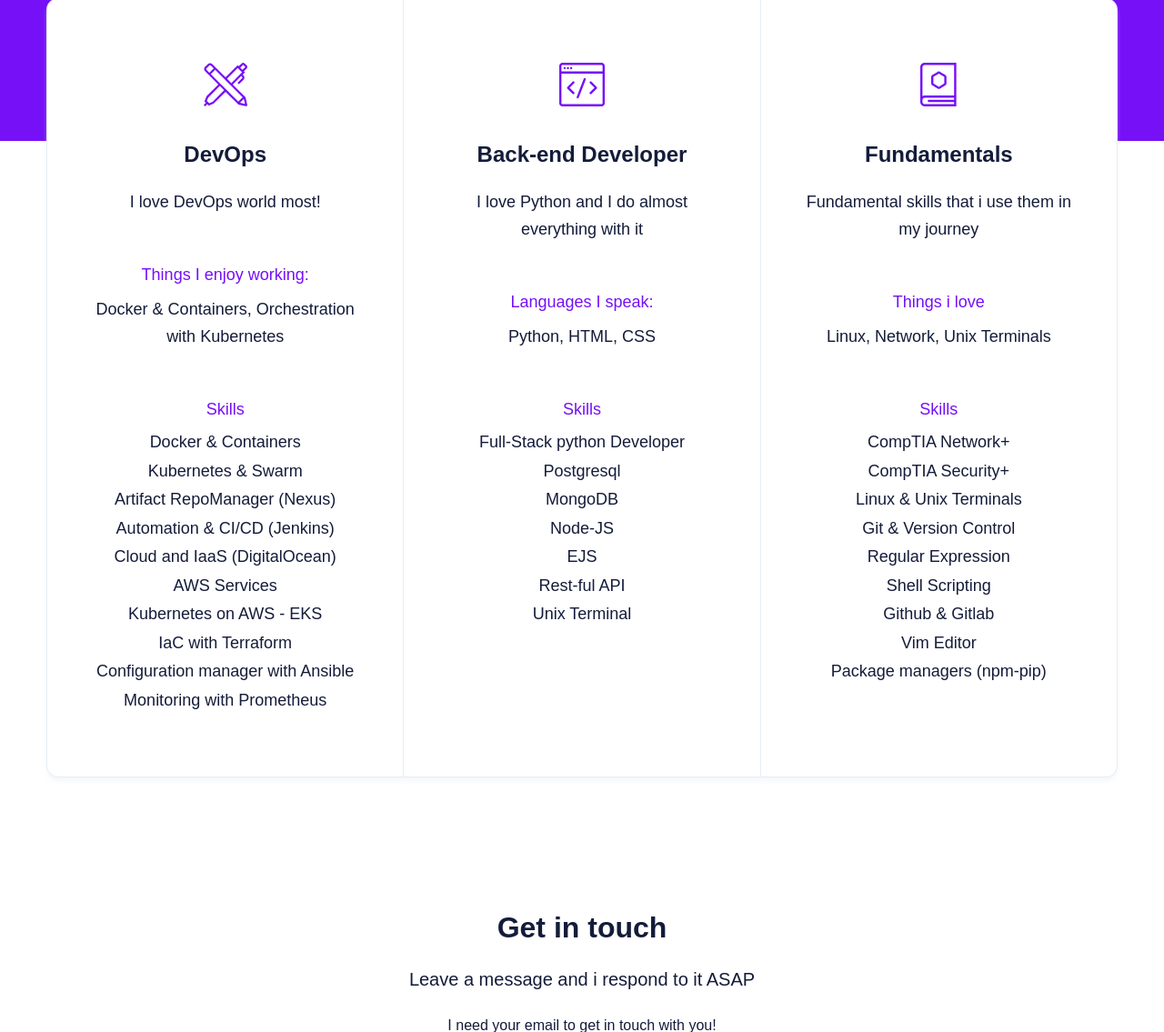
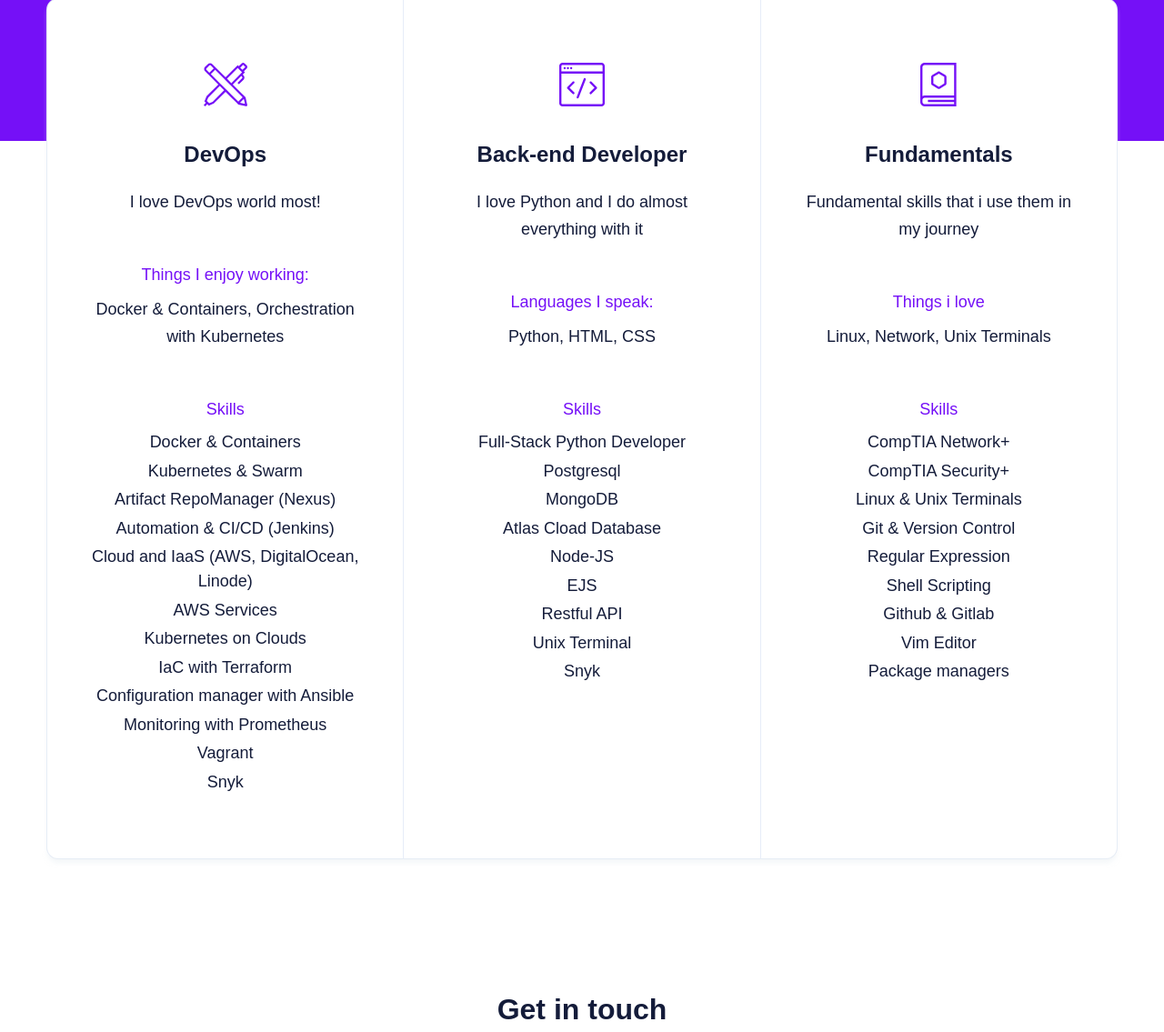
Before and after one commit to alifiroozi80/personal-site, a Flask app: page / in a window 1280 px wide. Shown: the part 1162-2297 px from the top of the page at 91% size. Run offline with Flask 2, Linux system fonts and the light colour scheme; some libraries are stand-ins or nearby versions; some web fonts are replaced.

Commit message:
Adding new skills ;)

```diff
--- a/templates/index.html
+++ b/templates/index.html
@@ -87,12 +87,14 @@
                             <li>Kubernetes & Swarm</li>
                             <li>Artifact RepoManager (Nexus)</li>
                             <li>Automation & CI/CD (Jenkins)</li>
-                            <li>Cloud and IaaS (DigitalOcean)</li>
+                            <li>Cloud and IaaS (AWS, DigitalOcean, Linode)</li>
                             <li>AWS Services</li>
-                            <li>Kubernetes on AWS - EKS</li>
+                            <li>Kubernetes on Clouds</li>
                             <li>IaC with Terraform</li>
                             <li>Configuration manager with Ansible</li>
                             <li>Monitoring with Prometheus</li>
+                            <li>Vagrant</li>
+                            <li>Snyk</li>
                         </ul>
                     </div>
                     <div class="column">
@@ -105,13 +107,15 @@
                         <p>Python, HTML, CSS</p>
                         <p class="list-title has-text-primary has-text-weight-normal">Skills</p>
                         <ul>
-                            <li>Full-Stack python Developer</li>
+                            <li>Full-Stack Python Developer</li>
                             <li>Postgresql</li>
                             <li>MongoDB</li>
+                            <li>Atlas Cload Database</li>
                             <li>Node-JS</li>
                             <li>EJS</li>
-                            <li>Rest-ful API</li>
+                            <li>Restful API</li>
                             <li>Unix Terminal</li>
+                            <li>Snyk</li>
                         </ul>
                     </div>
                     <div class="column">
@@ -127,11 +131,11 @@
                             <li>CompTIA Security+</li>
                             <li>Linux & Unix Terminals</li>
                             <li>Git & Version Control</li>
-			    <li>Regular Expression</li>
-			    <li>Shell Scripting</li>
-			    <li>Github & Gitlab</li>
-			    <li>Vim Editor</li>
-                            <li>Package managers (npm-pip)</li>
+			                <li>Regular Expression</li>
+			                <li>Shell Scripting</li>
+			                <li>Github & Gitlab</li>
+			                <li>Vim Editor</li>
+                            <li>Package managers</li>
                         </ul>
                     </div>
                 </div>
```
Also changed, not shown: 2 other files.
